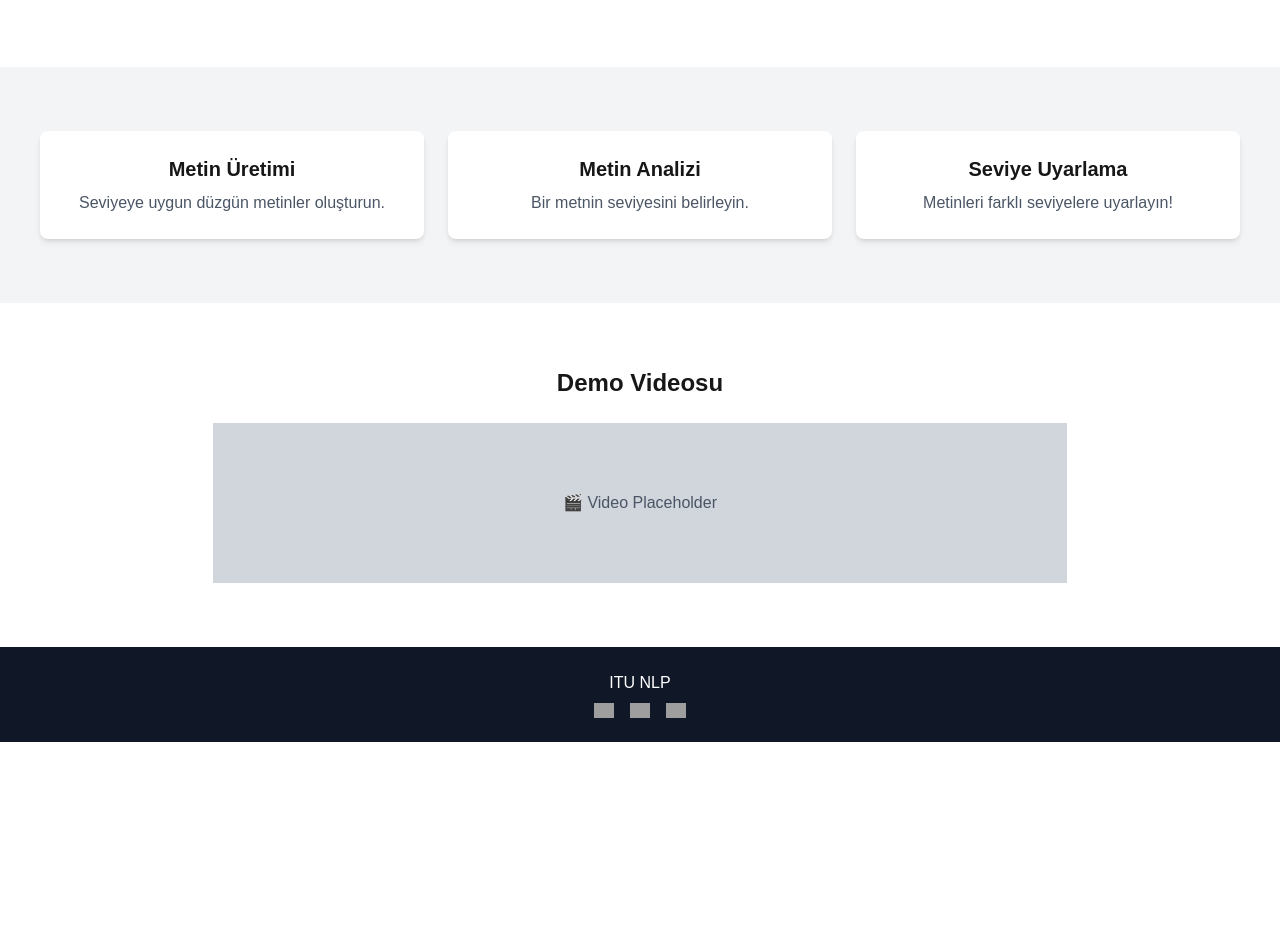
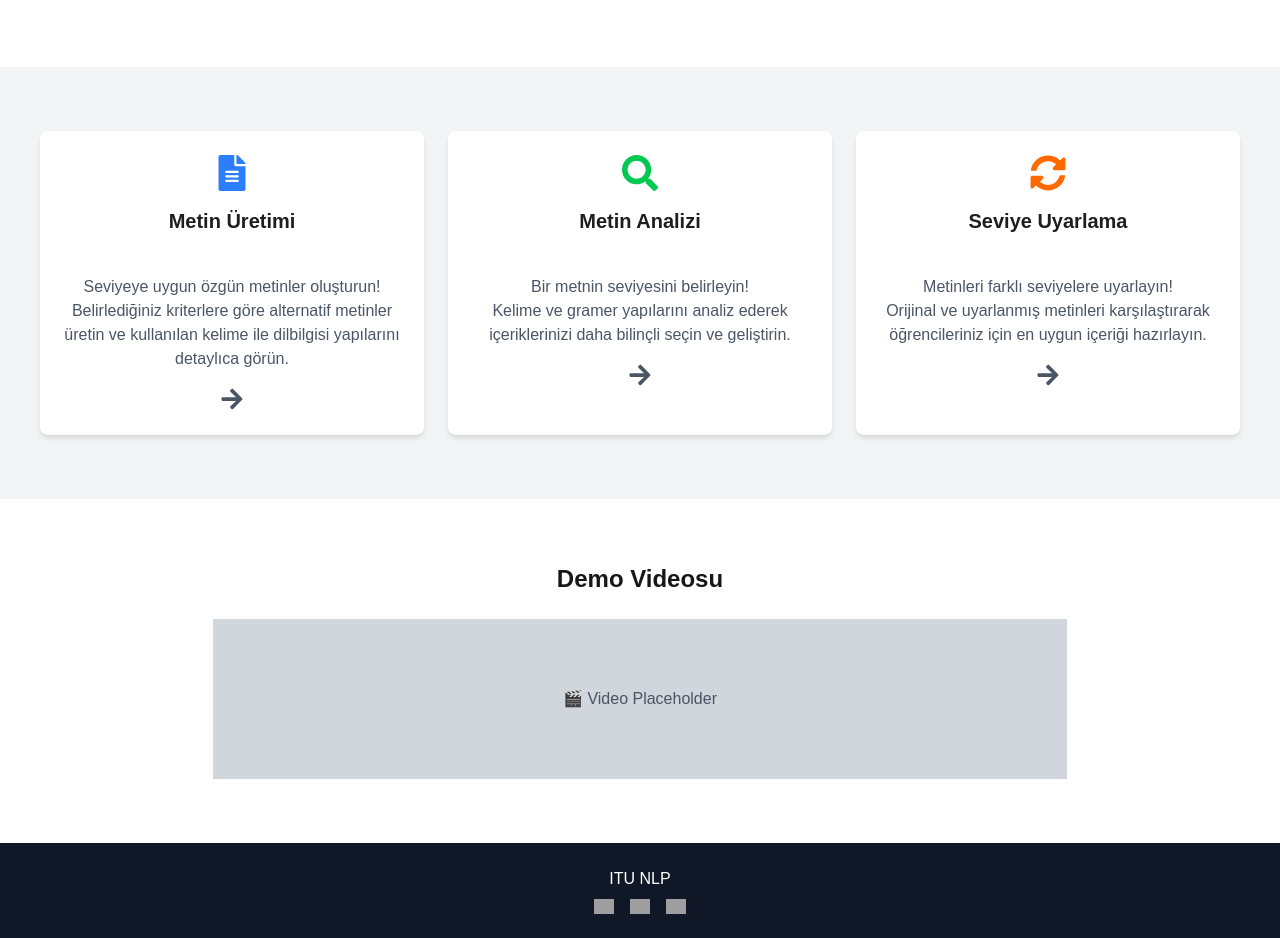
Before and after one commit to itu-grad/turkish-simplification-tool, a Next.js app: page / in a window 1280 px wide. Shown: the part 1067-2005 px from the top of the page. Before the commit the page ends 1809 px from the top, so only its background shows below. Built offline with nearby package versions, Linux system fonts and the light colour scheme; grey boxes are pictures that could not be loaded.

Commit message:
new: improve features section

```diff
--- a/src/components/Features.tsx
+++ b/src/components/Features.tsx
@@ -1,21 +1,45 @@
+import { FaArrowRight, FaFileAlt, FaSearch, FaSyncAlt } from "react-icons/fa"; // Import the arrow icon from react-icons
+
 interface Feature {
     title: string;
     desc: string;
+    icon: React.ReactNode; // Adding an icon field
 }
 
 const features: Feature[] = [
-    { title: "Metin Üretimi", desc: "Seviyeye uygun düzgün metinler oluşturun." },
-    { title: "Metin Analizi", desc: "Bir metnin seviyesini belirleyin." },
-    { title: "Seviye Uyarlama", desc: "Metinleri farklı seviyelere uyarlayın!" }
+    {
+        title: "Metin Üretimi",
+        desc: "Seviyeye uygun özgün metinler oluşturun!<br />Belirlediğiniz kriterlere göre alternatif metinler üretin ve kullanılan kelime ile dilbilgisi yapılarını detaylıca görün.",
+        icon: <FaFileAlt className="text-4xl text-blue-500" />
+    },
+    {
+        title: "Metin Analizi",
+        desc: "Bir metnin seviyesini belirleyin!<br />Kelime ve gramer yapılarını analiz ederek içeriklerinizi daha bilinçli seçin ve geliştirin.",
+        icon: <FaSearch className="text-4xl text-green-500" />
+    },
+    {
+        title: "Seviye Uyarlama",
+        desc: "Metinleri farklı seviyelere uyarlayın!<br />Orijinal ve uyarlanmış metinleri karşılaştırarak öğrencileriniz için en uygun içeriği hazırlayın.",
+        icon: <FaSyncAlt className="text-4xl text-orange-500" />
+    }
 ];
 
 export default function Features() {
     return (
         <section className="py-16 bg-gray-100 grid grid-cols-1 md:grid-cols-3 gap-6 px-10">
             {features.map((feature, index) => (
-                <div key={index} className="bg-white p-6 shadow-md rounded-lg text-center">
-                    <h3 className="text-xl font-semibold">{feature.title}</h3>
-                    <p className="text-gray-600 mt-2">{feature.desc}</p>
+                <div key={index} className="bg-white p-6 shadow-md rounded-lg text-center hover:shadow-xl transition-shadow duration-300">
+                    <div className="mb-4 flex justify-center">
+                        {feature.icon} {/* Render the icon */}
+                    </div>
+                    <h3 className="text-xl font-semibold text-[#1e1e1e] mb-10">{feature.title}</h3>
+                    <p
+                        className="text-gray-600 mt-2"
+                        dangerouslySetInnerHTML={{ __html: feature.desc }} // Render HTML content (including <br />)
+                    ></p>
+                    <div className="mt-4 flex justify-center">
+                        <FaArrowRight className="text-gray-600 text-2xl cursor-pointer hover:text-blue-500" />
+                    </div>
                 </div>
             ))}
         </section>
```
Also changed, not shown: package.json (+7 -5 lines), 1 other file (tests, documents, lock files or other folders).
